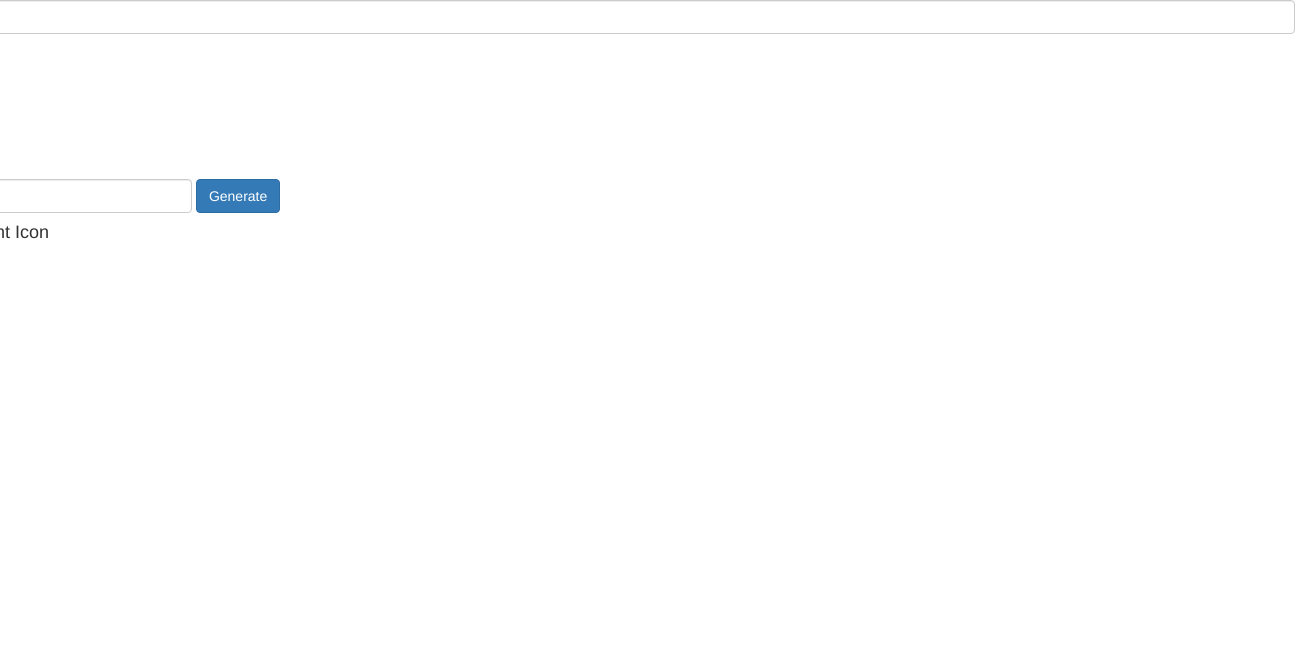
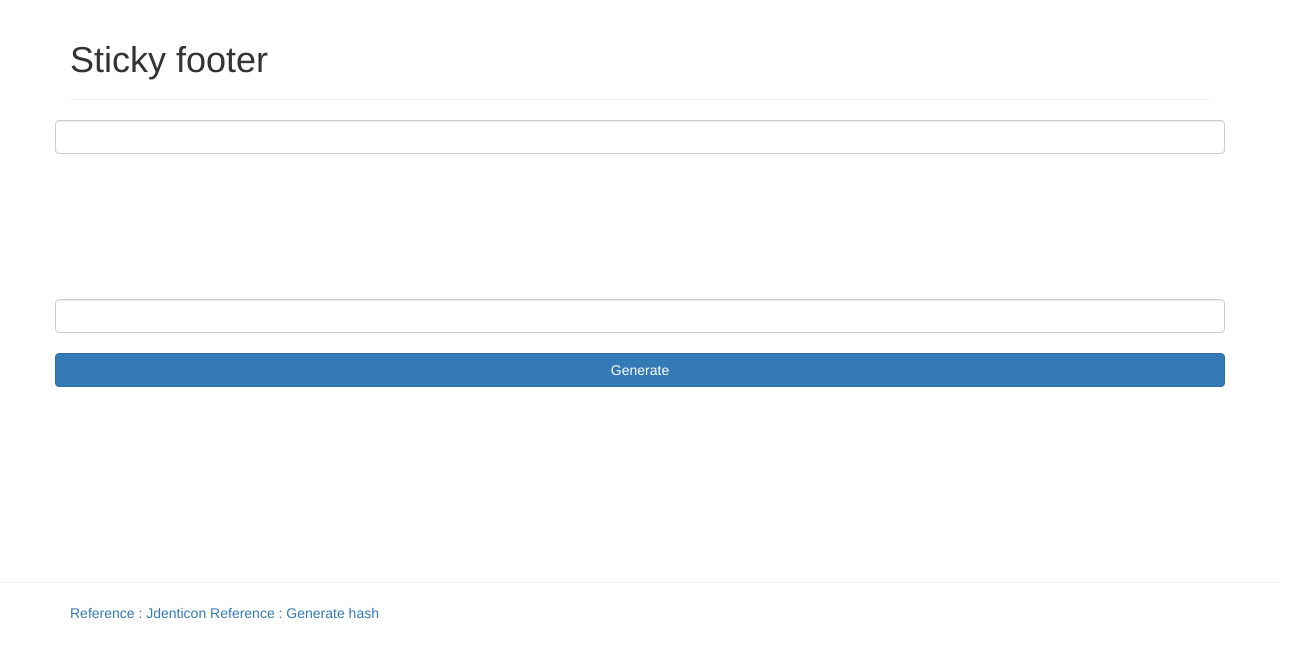
Before and after one commit to swethajeyaraman/identicons, a plain HTML site: page index.html in a window 1280 px wide. Shown: the whole page, 1310 px wide, since content can reach past the window. Drawn offline with nearby package versions, Linux system fonts and the light colour scheme.

Commit message:
Included bootstrap features and added referene

```diff
--- a/index.html
+++ b/index.html
@@ -40,24 +40,39 @@
     </script>
 </head>
 <body>
+    <!-- Begin page content -->
+    <div class="container">
+        <div class="page-header">
+            <h1>Sticky footer</h1>
+        </div>
         <div class="row">
             <input type="text" class="form-control dynamicInput">
             <br>
-            <div class="row">
+            <div class="row col-lg-4 col-lg-offset-5">
                 <canvas class="identShowDynamic" width="100" height="100" />
             </div>
         </div>
         <br />
-        <div class="row form-inline">
+        <div class="row">
             <div class="form-group">
                 <input class="form-control staticInput" />
-                <button class="btn btn-primary form-inline staticInputBtn">Generate</button>
                 <br />
-                <div class="row">
-                    <h4>Ident Icon</h4>
-                    <canvas class="identShow" width="100" height="100" />
+                <button class="btn btn-primary btn-block staticInputBtn">Generate</button>
+                <br />
+                <div class="row col-lg-4 col-lg-offset-5">
+                    <canvas class="identShow" width="150" height="150" />
                 </div>
             </div>
         </div>
+    </div>
+    <hr />
+    <footer class="footer">
+        <div class="container">
+            <a href="http://jdenticon.com/">Reference : Jdenticon</a>
+            <a href="https://code.google.com/p/crypto-js/">Reference : Generate hash</a>
+        </div>
+    </footer>
+
+
 </body>
 </html>
```
